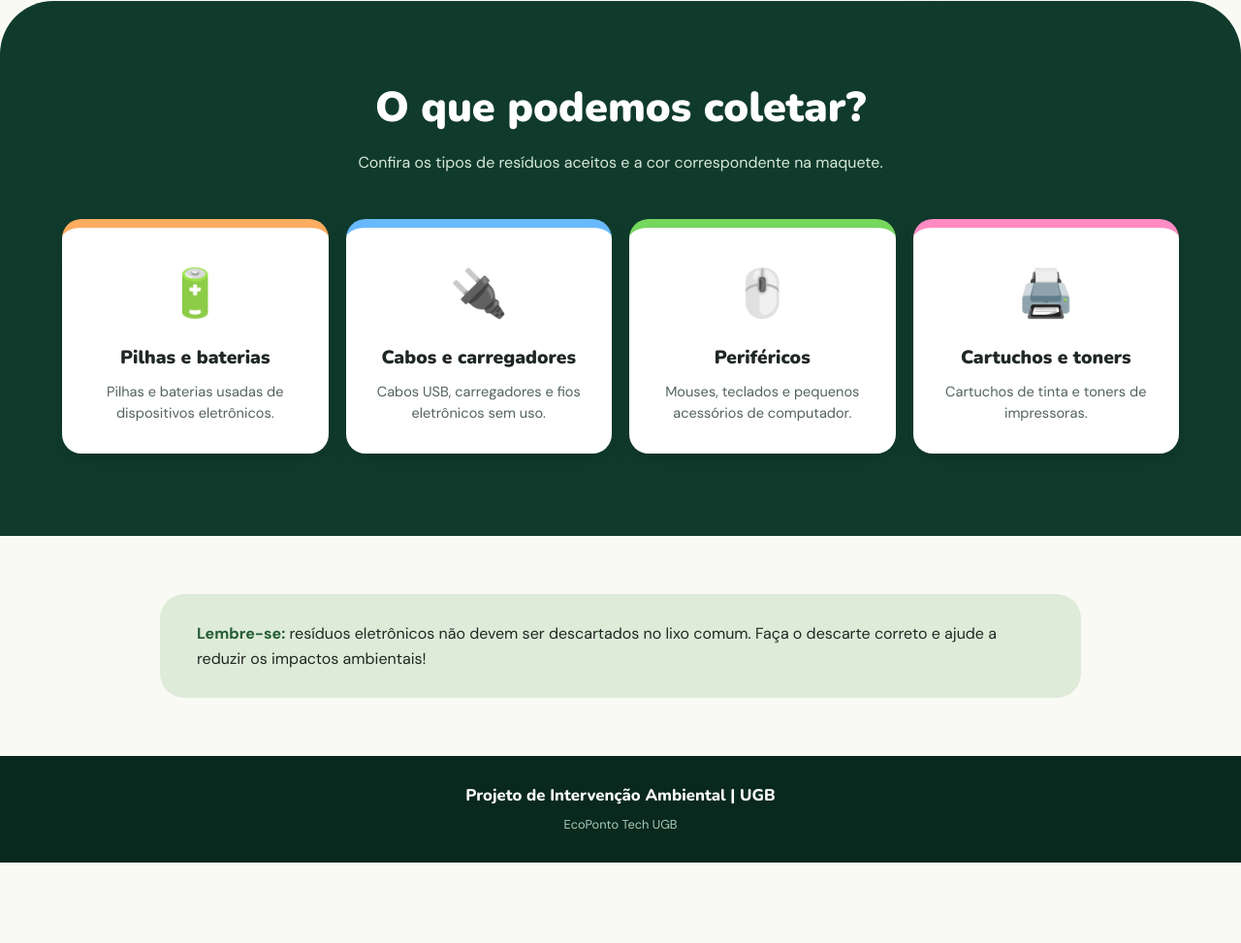
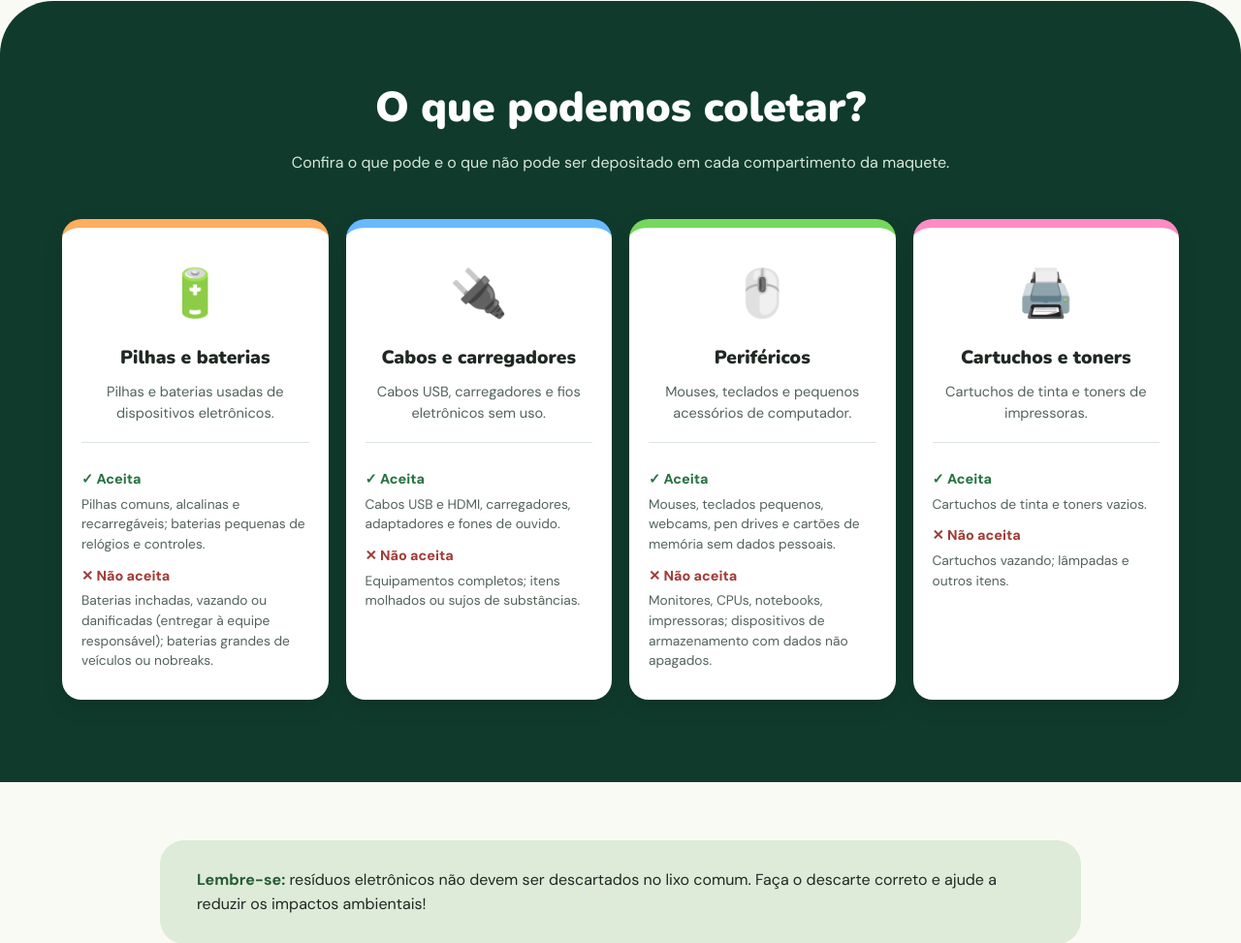
Before and after one commit to catharinaoliveira/ecoponto_ugb, a Flask app: page / in a window 1280 px wide. Shown: the part 624-1597 px from the top of the page at 97% size. Before the commit the page ends 1514 px from the top, so only its background shows below. Run offline with Flask 3, Linux system fonts and the light colour scheme.

Commit message:
Completa regras de descarte conforme seção 7.2 do projeto

```diff
--- a/templates/index.html
+++ b/templates/index.html
@@ -10,6 +10,13 @@
 
     <link rel="stylesheet"
           href="{{ url_for('static', filename='style.css') }}">
+    <style>
+        .regras-descarte { margin-top: 18px; padding-top: 15px; border-top: 1px solid #dce5dc; text-align: left; }
+        .regras-descarte .regra-titulo { font-weight: 800; font-size: .9rem; margin: 12px 0 4px; }
+        .regras-descarte .aceita { color: #287343; }
+        .regras-descarte .nao-aceita { color: #a13d38; }
+        .regras-descarte p:not(.regra-titulo) { font-size: .86rem; line-height: 1.5; }
+    </style>
 </head>
 
 <body>
@@ -61,8 +68,8 @@
                     <h2>O que podemos coletar?</h2>
 
                     <p>
-                        Confira os tipos de resíduos aceitos
-                        e a cor correspondente na maquete.
+                        Confira o que pode e o que não pode ser depositado
+                        em cada compartimento da maquete.
                     </p>
                 </div>
 
@@ -75,6 +82,12 @@
                             Pilhas e baterias usadas
                             de dispositivos eletrônicos.
                         </p>
+                        <div class="regras-descarte">
+                            <p class="regra-titulo aceita">✓ Aceita</p>
+                            <p>Pilhas comuns, alcalinas e recarregáveis; baterias pequenas de relógios e controles.</p>
+                            <p class="regra-titulo nao-aceita">✕ Não aceita</p>
+                            <p>Baterias inchadas, vazando ou danificadas (entregar à equipe responsável); baterias grandes de veículos ou nobreaks.</p>
+                        </div>
                     </article>
 
                     <article class="categoria azul">
@@ -84,6 +97,12 @@
                             Cabos USB, carregadores
                             e fios eletrônicos sem uso.
                         </p>
+                        <div class="regras-descarte">
+                            <p class="regra-titulo aceita">✓ Aceita</p>
+                            <p>Cabos USB e HDMI, carregadores, adaptadores e fones de ouvido.</p>
+                            <p class="regra-titulo nao-aceita">✕ Não aceita</p>
+                            <p>Equipamentos completos; itens molhados ou sujos de substâncias.</p>
+                        </div>
                     </article>
 
                     <article class="categoria verde">
@@ -93,6 +112,12 @@
                             Mouses, teclados e pequenos
                             acessórios de computador.
                         </p>
+                        <div class="regras-descarte">
+                            <p class="regra-titulo aceita">✓ Aceita</p>
+                            <p>Mouses, teclados pequenos, webcams, pen drives e cartões de memória sem dados pessoais.</p>
+                            <p class="regra-titulo nao-aceita">✕ Não aceita</p>
+                            <p>Monitores, CPUs, notebooks, impressoras; dispositivos de armazenamento com dados não apagados.</p>
+                        </div>
                     </article>
 
                     <article class="categoria rosa">
@@ -102,6 +127,12 @@
                             Cartuchos de tinta e toners
                             de impressoras.
                         </p>
+                        <div class="regras-descarte">
+                            <p class="regra-titulo aceita">✓ Aceita</p>
+                            <p>Cartuchos de tinta e toners vazios.</p>
+                            <p class="regra-titulo nao-aceita">✕ Não aceita</p>
+                            <p>Cartuchos vazando; lâmpadas e outros itens.</p>
+                        </div>
                     </article>
 
                 </div>
```
